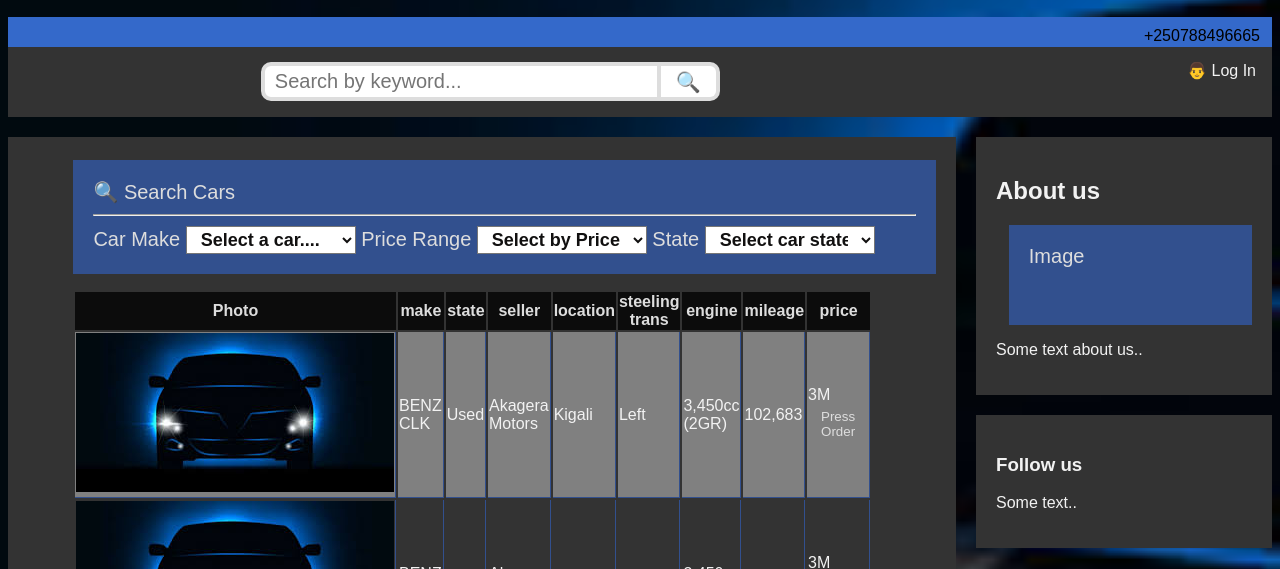
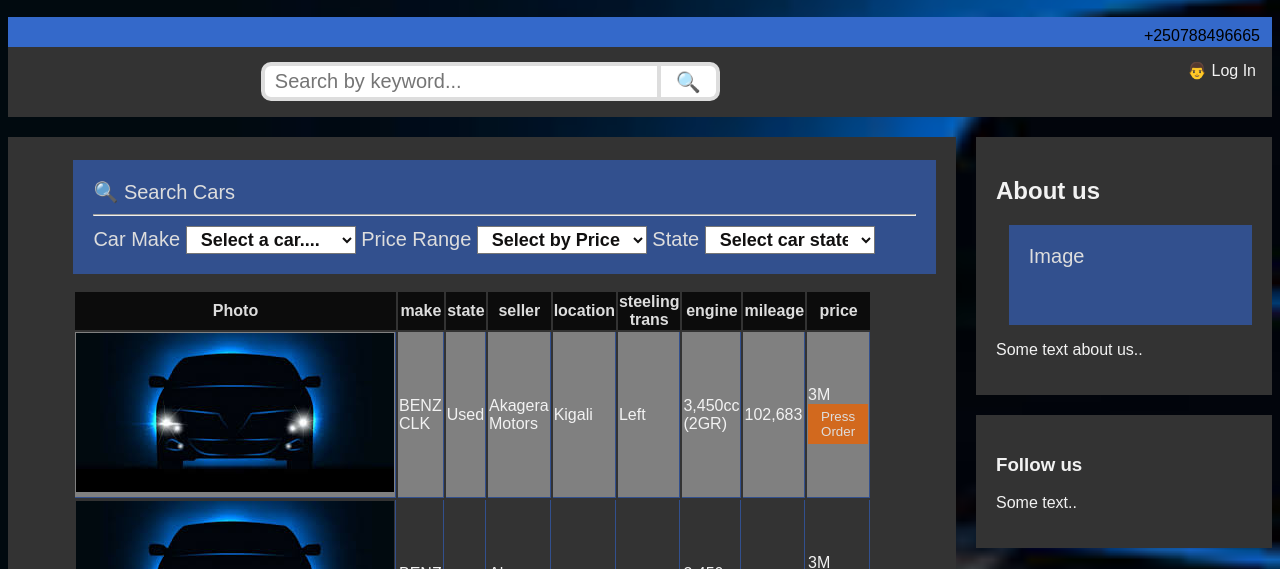
Before and after one commit to UsanaseD/AutoMart, a plain HTML site: page UI/index.html in a window 1280 px wide. In both pictures the pointer is over the button 838 px from the left and 648 px from the top of the page. Shown: the part 225-794 px from the top of the page. Drawn offline with Linux system fonts and the light colour scheme.

```diff
--- a/UI/css/index.css
+++ b/UI/css/index.css
@@ -120,7 +120,7 @@
     color: #ddd;
   }
   #order:hover{
-    background: grey;
+    background: chocolate;
 
   }
 
```
